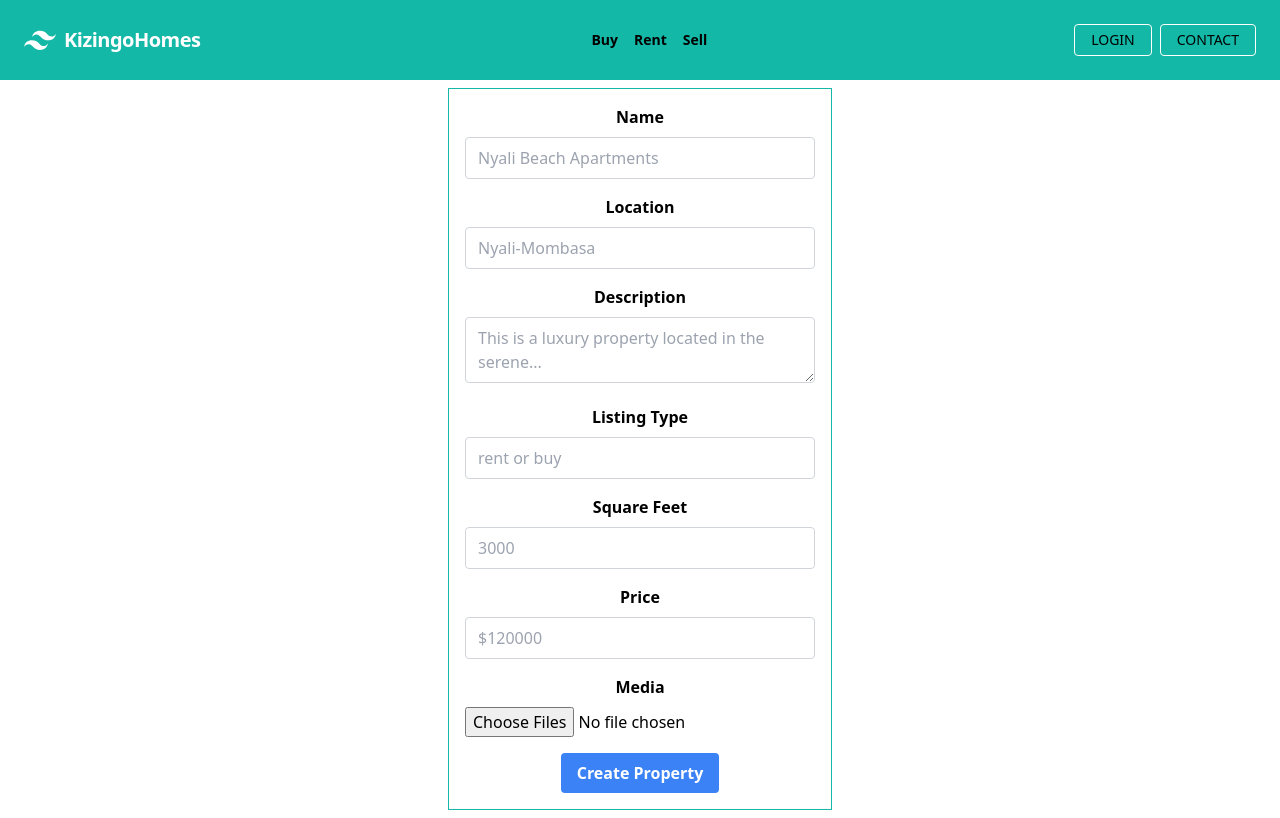
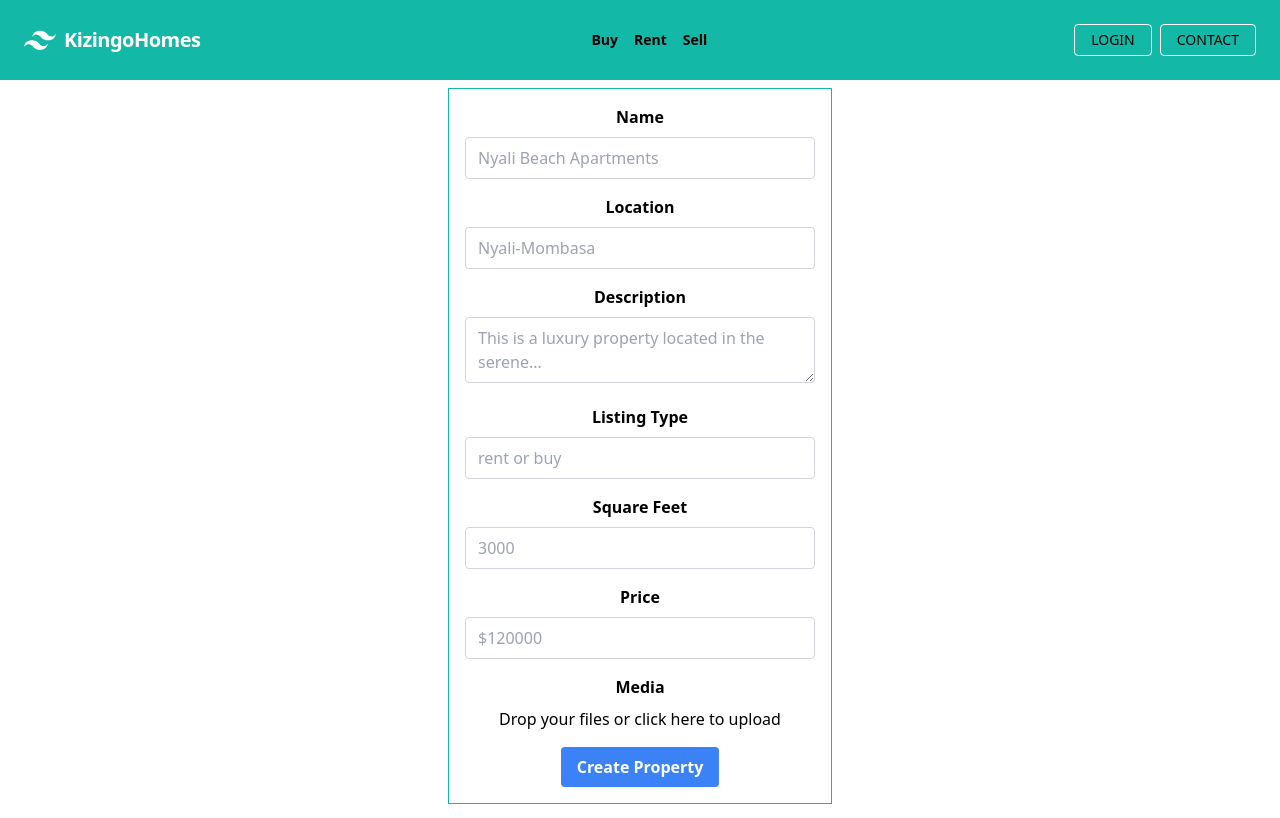
Before and after one commit to Ochieng23/kizingohomes_frontend, a React (Create React App) app: page /addproperties in a window 1280 px wide. Built offline with nearby package versions, Linux system fonts and the light colour scheme.

Commit message:
implement cloudinary multiple file upload

```diff
--- a/package.json
+++ b/package.json
@@ -7,9 +7,13 @@
     "@testing-library/react": "^13.4.0",
     "@testing-library/user-event": "^13.5.0",
     "autoprefixer": "^10.4.14",
+    "axios": "^1.4.0",
+    "cloudinary": "^1.37.0",
+    "cloudinary-react": "^1.8.1",
     "postcss": "^8.4.24",
     "react": "^18.2.0",
     "react-dom": "^18.2.0",
+    "react-dropzone": "^14.2.3",
     "react-router-dom": "^6.11.2",
     "react-scripts": "5.0.1",
     "tailwindcss": "^3.3.2",
--- a/src/Components/AddProperties.jsx
+++ b/src/Components/AddProperties.jsx
@@ -1,46 +1,108 @@
-import { useState } from 'react';
-import 'tailwindcss/tailwind.css';
+import React, { useState } from "react";
+import axios from "axios";
+import Dropzone from "react-dropzone";
 
 const AddProperties = () => {
   const [property, setProperty] = useState({
-    name: '',
-    location: '',
-    description: '',
-    listing_type: '',
-    sqft: '',
-    price: '',
+    name: "",
+    location: "",
+    description: "",
+    listing_type: "",
+    sqft: "",
+    price: "",
     media: [],
   });
+  const [images, setImages] = useState([]);
+
+  const cloudinaryUploadPreset = "hcdgzzgi";
+  const cloudinaryCloudName = "dhz4c0oae";
+
+  const handleDrop = (acceptedFiles) => {
+    setImages(acceptedFiles);
+  };
+
+  const uploadImages = async () => {
+    const uploaders = images.map((file) => {
+      const formData = new FormData();
+      formData.append("file", file);
+      formData.append("upload_preset", cloudinaryUploadPreset);
+      formData.append("api_key", cloudinaryCloudName);
+
+      return axios
+        .post(
+          `https://api.cloudinary.com/v1_1/${cloudinaryCloudName}/image/upload`,
+          formData,
+          {
+            headers: { "Content-Type": "multipart/form-data" },
+          }
+        )
+        .then((response) => {
+          const data = response.data;
+          const fileURL = data.secure_url;
+          return fileURL;
+        });
+    });
+
+    try {
+      const imageUrls = await axios.all(uploaders);
+      setProperty((prevProperty) => ({
+        ...prevProperty,
+        media: imageUrls,
+      }));
+
+      console.log("Upload successful:", imageUrls);
+      alert("Upload successful!");
+    } catch (error) {
+      console.error("Error uploading images:", error);
+    }
+  };
 
   const handleSubmit = async (e) => {
     e.preventDefault();
 
     try {
-      const response = await fetch('/properties', {
-        method: 'POST',
+      await uploadImages();
+
+      const accessToken = localStorage.getItem("accessToken");
+
+      if (!accessToken) {
+        console.error("Access token not found in local storage.");
+        return;
+      }
+
+      const decodedToken = JSON.parse(atob(accessToken.split(".")[1]));
+      const userCode = decodedToken.user_ref;
+
+      try {
+        const response = await fetch("http://127.0.0.1:3000/properties", {
+          method: "POST",
           headers: {
-          'Content-Type': 'application/json',
+            Authorization: `Bearer ${accessToken}`,
+            "Content-Type": "application/json",
           },
           body: JSON.stringify(property),
         });
 
         if (response.ok) {
-        console.log('Property created successfully');
-        // Reset the form after successful submission
+          console.log("Property created successfully");
           setProperty({
-          name: '',
-          location: '',
-          description: '',
-          listing_type: '',
-          sqft: '',
-          price: '',
+            name: "",
+            location: "",
+            description: "",
+            listing_type: "",
+            sqft: "",
+            price: "",
             media: [],
           });
+          setImages([]);
         } else {
-        console.error('Error creating property');
+          console.error("Error creating property");
         }
       } catch (error) {
-      console.error('Error:', error);
+        console.error("Error:", error);
+      }
+    } catch (error) {
+      console.error("Error uploading images:", error);
     }
   };
 
@@ -52,18 +114,12 @@ const AddProperties = () => {
     }));
   };
 
-  const handleMediaChange = (e) => {
-    const files = Array.from(e.target.files);
-    const mediaUrls = files.map((file) => URL.createObjectURL(file));
-    setProperty((prevProperty) => ({
-      ...prevProperty,
-      media: mediaUrls,
-    }));
-  };
-
   return (
-    <form onSubmit={handleSubmit} className="max-w-sm mx-auto border border-teal-500 my-2 p-4 " >
-      <div className="mb-4" >
+    <form
+      onSubmit={handleSubmit}
+      className="max-w-sm mx-auto border border-teal-500 my-2 p-4"
+    >
+      <div className="mb-4">
         <label htmlFor="name" className="block mb-2 font-bold">
           Name
         </label>
@@ -71,7 +127,7 @@ const AddProperties = () => {
           type="text"
           id="name"
           name="name"
-          placeholder='Nyali Beach Apartments'
+          placeholder="Nyali Beach Apartments"
           value={property.name}
           onChange={handleChange}
           className="w-full px-3 py-2 border border-gray-300 rounded focus:outline-none focus:border-teal-500"
@@ -86,7 +142,7 @@ const AddProperties = () => {
           type="text"
           id="location"
           name="location"
-          placeholder='Nyali-Mombasa'
+          placeholder="Nyali-Mombasa"
           value={property.location}
           onChange={handleChange}
           className="w-full px-3 py-2 border border-gray-300 rounded focus:outline-none focus:border-teal-500"
@@ -100,7 +156,7 @@ const AddProperties = () => {
         <textarea
           id="description"
           name="description"
-          placeholder='This is a luxury property located in the serene...'
+          placeholder="This is a luxury property located in the serene..."
           value={property.description}
           onChange={handleChange}
           className="w-full px-3 py-2 border border-gray-300 rounded focus:outline-none focus:border-teal-500"
@@ -115,7 +171,7 @@ const AddProperties = () => {
           type="text"
           id="listing_type"
           name="listing_type"
-          placeholder='rent or buy '
+          placeholder="rent or buy "
           value={property.listing_type}
           onChange={handleChange}
           className="w-full px-3 py-2 border border-gray-300 rounded focus:outline-none focus:border-teal-500"
@@ -130,7 +186,7 @@ const AddProperties = () => {
           type="text"
           id="sqft"
           name="sqft"
-          placeholder='3000'
+          placeholder="3000"
           value={property.sqft}
           onChange={handleChange}
           className="w-full px-3 py-2 border border-gray-300 rounded focus:outline-none focus:border-teal-500"
@@ -145,7 +201,7 @@ const AddProperties = () => {
           type="text"
           id="price"
           name="price"
-          placeholder='$120000'
+          placeholder="$120000"
           value={property.price}
           onChange={handleChange}
           className="w-full px-3 py-2 border border-gray-300 rounded focus:outline-none focus:border-teal-500"
@@ -156,16 +212,34 @@ const AddProperties = () => {
         <label htmlFor="media" className="block mb-2 font-bold">
           Media
         </label>
-        <input
-          type="file"
-          id="media"
-          name="media"
-          onChange={handleMediaChange}
-          className="w-full"
-          multiple
-        />
+        <Dropzone
+          onDrop={handleDrop}
+          multiple={true}
+          accept="image/*"
+          style={{
+            border: "1px dashed #ccc",
+            padding: "20px",
+            textAlign: "center",
+          }}
+        >
+          {({ getRootProps, getInputProps }) => (
+            <div {...getRootProps()}>
+              <input {...getInputProps()} />
+              <p>Drop your files or click here to upload</p>
             </div>
-
+          )}
+        </Dropzone>
+        {images.length > 0 && (
+          <div className="mt-2">
+            <p>Selected Files:</p>
+            <ul>
+              {images.map((file, index) => (
+                <li key={index}>{file.name}</li>
+              ))}
+            </ul>
+          </div>
+        )}
+      </div>
       <button
         type="submit"
         className="bg-blue-500 hover:bg-teal-700 text-white font-bold py-2 px-4 rounded"
--- a/src/Components/Navigation.jsx
+++ b/src/Components/Navigation.jsx
@@ -12,14 +12,16 @@ function Navigation() {
     localStorage.removeItem("accessToken");
     localStorage.removeItem("userRole");
     window.location.href = "/login";
-
   };
 
   return (
     <div>
       <nav className="bg-white border-gray-200 dark:bg-teal-500 sm-px-4">
         <div className="max-w-screen-xl flex flex-wrap items-center justify-between mx-auto p-4">
-          <Link to="/" className="flex items-center flex-shrink-0 text-white mr-6">
+          <Link
+            to="/"
+            className="flex items-center flex-shrink-0 text-white mr-6"
+          >
             <svg
               className="fill-current h-8 w-8 mr-2"
               width="54"
@@ -41,7 +43,7 @@ function Navigation() {
               onClick={toggleList}
             >
               <img
-                className="h-full w-full object-cover"
+                className="h-full w-full object-cover transform scale-100 "
                 src="https://images.unsplash.com/photo-1494790108377-be9c29b29330?ixlib=rb-4.0.3&ixid=M3wxMjA3fDB8MHxzZWFyY2h8Mnx8dXNlciUyMHByb2ZpbGV8ZW58MHx8MHx8fDA%3D&w=1000&q=80"
                 alt="avatar"
               />
@@ -117,7 +119,7 @@ function Navigation() {
               <li>
                 <Link
                   to="/"
-                  className="block py-2 pl-3 pr-4 text-gray-900 rounded hover:bg-gray-100 md:hover:bg-transparent md:hover:text-teal-700 md:p-0 dark:text-white md:dark:hover:text-blue-500 dark:hover:bg-gray-700 dark:hover:text-white md:dark:hover:bg-transparent dark:border-gray-700"
+                  className="block py-2 pl-3 pr-4 text-gray-900 rounded hover:bg-gray-100 md:hover:bg-transparent md:hover:text-teal-700 md:p-0 dark:text-white md:dark:hover:text-black-800 dark:hover:bg-gray-700 dark:hover:text-white md:dark:hover:bg-transparent dark:border-gray-700"
                 >
                   Home
                 </Link>
@@ -125,7 +127,7 @@ function Navigation() {
               <li>
                 <Link
                   to="/about"
-                  className="block py-2 pl-3 pr-4 text-gray-900 rounded hover:bg-gray-100 md:hover:bg-transparent md:hover:text-teal-700 md:p-0 dark:text-white md:dark:hover:text-blue-500 dark:hover:bg-gray-700 dark:hover:text-white md:dark:hover:bg-transparent dark:border-gray-700"
+                  className="block py-2 pl-3 pr-4 text-gray-900 rounded hover:bg-gray-100 md:hover:bg-transparent md:hover:text-teal-700 md:p-0 dark:text-white md:dark:hover:text-dark-500 dark:hover:bg-gray-700 dark:hover:text-white md:dark:hover:bg-transparent dark:border-gray-700"
                 >
                   About
                 </Link>
@@ -133,7 +135,7 @@ function Navigation() {
               <li>
                 <Link
                   to="/services"
-                  className="block py-2 pl-3 pr-4 text-gray-900 rounded hover:bg-gray-100 md:hover:bg-transparent md:hover:text-teal-700 md:p-0 dark:text-white md:dark:hover:text-blue-500 dark:hover:bg-gray-700 dark:hover:text-white md:dark:hover:bg-transparent dark:border-gray-700"
+                  className="block py-2 pl-3 pr-4 text-gray-900 rounded hover:bg-gray-100 md:hover:bg-transparent md:hover:text-teal-700 md:p-0 dark:text-white md:dark:hover:text-black-500 dark:hover:bg-gray-700 dark:hover:text-white md:dark:hover:bg-transparent dark:border-gray-700"
                 >
                   Services
                 </Link>
@@ -141,7 +143,7 @@ function Navigation() {
               <li>
                 <Link
                   to="/contact"
-                  className="block py-2 pl-3 pr-4 text-gray-900 rounded hover:bg-gray-100 md:hover:bg-transparent md:hover:text-teal-700 md:p-0 dark:text-white md:dark:hover:text-blue-500 dark:hover:bg-gray-700 dark:hover:text-white md:dark:hover:bg-transparent dark:border-gray-700"
+                  className="block py-2 pl-3 pr-4 text-gray-900 rounded hover:bg-black-100 md:hover:bg-transparent md:hover:text-teal-700 md:p-0 dark:text-white md:dark:hover:text-black-500 dark:hover:bg-gray-700 dark:hover:text-white md:dark:hover:bg-transparent dark:border-gray-700"
                 >
                   Contact
                 </Link>
```
Also changed, not shown: 1 other file (tests, documents, lock files or other folders). Lines whose indentation alone changed are shown as unchanged.
